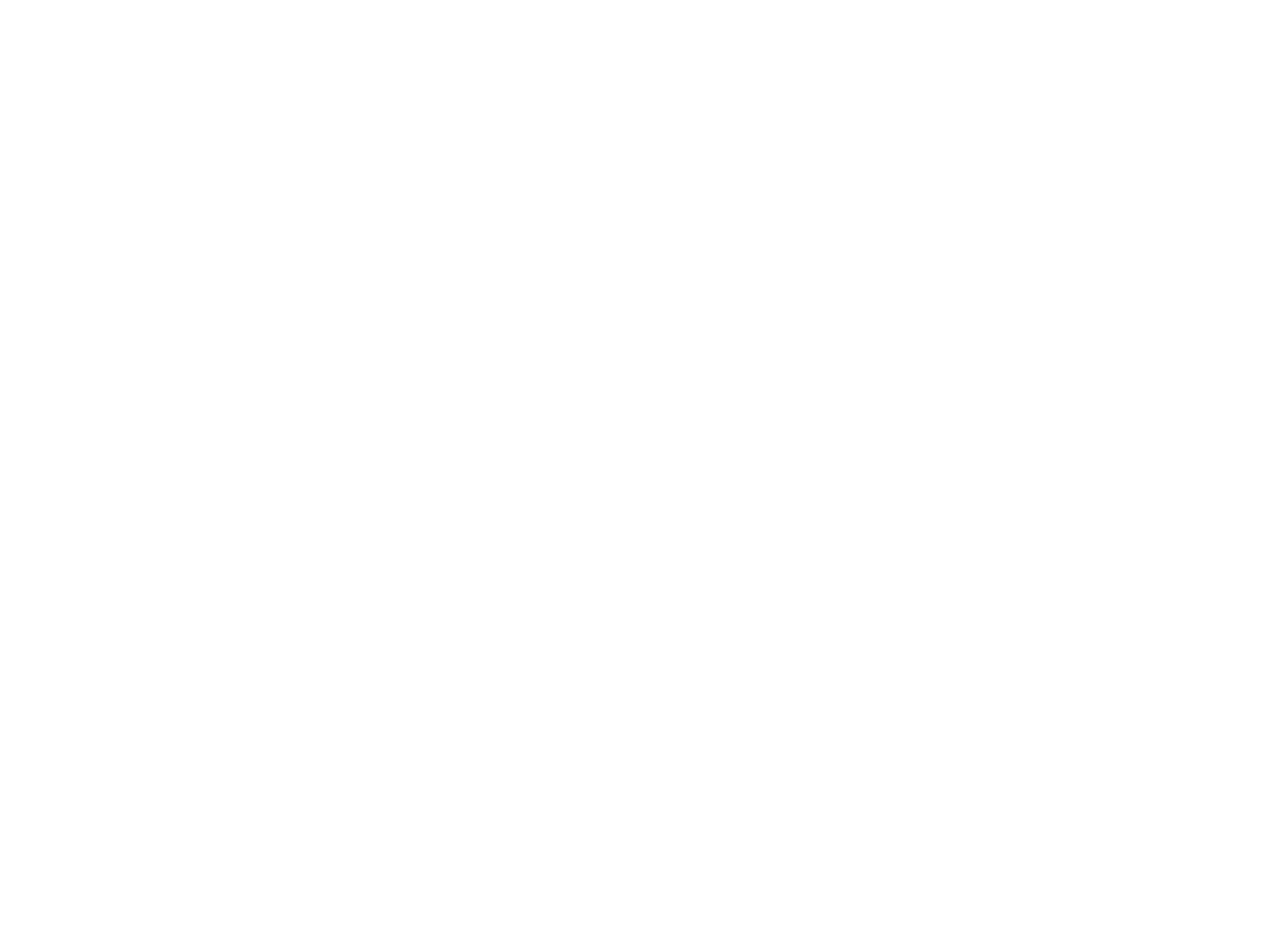
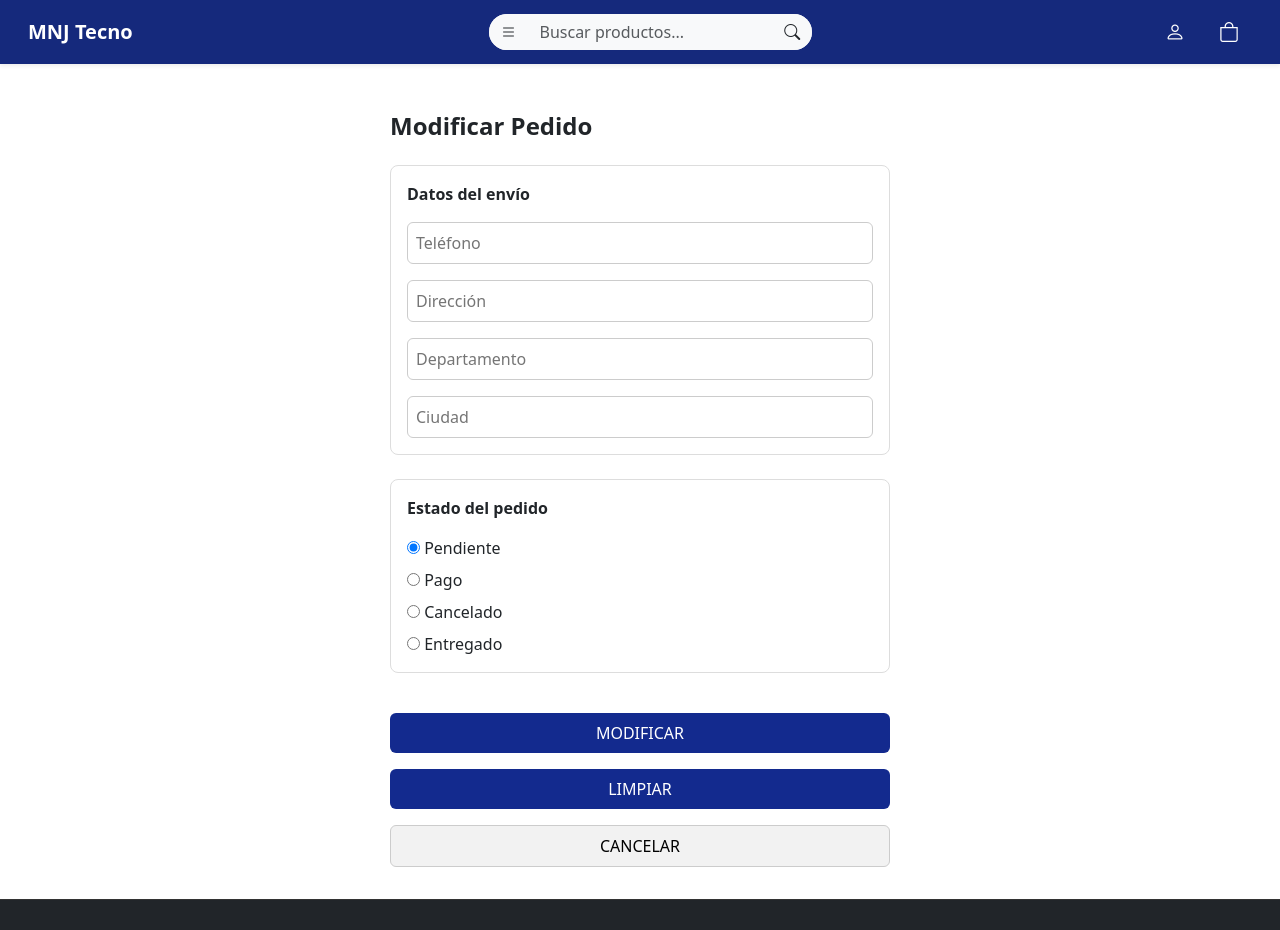
Before and after one commit to mat1as75/tallerRIA, an Angular app: page /modificarPedido in a window 1280 px wide. Before the commit this address led to /. Shown: the top 930 px of the page. Before the commit the page ends 800 px from the top, so only its background shows below. Built offline with nearby package versions, Linux system fonts and the light colour scheme.

Commit message:
alta gestor y modificar pedido

```diff
--- /dev/null
+++ b/src/app/components/alta-gestor/alta-gestor.component.html
@@ -0,0 +1,39 @@
+<app-navbar></app-navbar>
+
+<div style="margin: auto; padding: 3rem; max-width: 800px; margin-top: 5rem;">
+  <h2 style="font-size: 24px; font-weight: bold; margin-bottom: 1rem;">Alta Gestor</h2>
+
+  <form>
+
+    <!-- Campos de entrada -->
+    <div style="display: flex; flex-direction: column; gap: 1rem; margin-bottom: 1.5rem;">
+      <input type="text" placeholder="Nombre" style="padding: 0.5rem; border: 1px solid #ccc; border-radius: 6px; width: 100%;" />
+      <input type="text" placeholder="Apellido" style="padding: 0.5rem; border: 1px solid #ccc; border-radius: 6px; width: 100%;" />
+      <input type="email" placeholder="Email" style="padding: 0.5rem; border: 1px solid #ccc; border-radius: 6px; width: 100%;" />
+      <input type="password" placeholder="Contraseña" style="padding: 0.5rem; border: 1px solid #ccc; border-radius: 6px; width: 100%;" />
+    </div>
+
+    <!-- Permisos -->
+    <div style="border: 1px solid #ddd; border-radius: 8px; padding: 1rem; margin-bottom: 2rem; width: 100%;">
+      <p style="font-weight: bold; margin-bottom: 0.5rem;">Permisos de gestión</p>
+      <div style="display: flex; flex-direction: column; gap: 0.5rem;">
+        <label><input type="checkbox" checked /> Productos</label>
+        <label><input type="checkbox" /> Inventario</label>
+        <label><input type="checkbox" checked /> Pedidos</label>
+        <label><input type="checkbox" /> Validación</label>
+        <label><input type="checkbox" checked /> Soporte</label>
+      </div>
+    </div>
+
+    <!-- Botones -->
+    <div style="display: flex; flex-direction: column; gap: 1rem;">
+      <button type="submit" style="background-color: #132A8E; color: white; padding: 0.5rem 1rem; border: none; border-radius: 6px; width: 100%;">AÑADIR</button>
+      <button type="reset" style="background-color: #132A8E; color: white; padding: 0.5rem 1rem; border: none; border-radius: 6px; width: 100%;">LIMPIAR</button>
+      <button type="button" style="background-color: #f2f2f2; color: #000; padding: 0.5rem 1rem; border: 1px solid #ccc; border-radius: 6px; width: 100%;">CANCELAR</button>
+    </div>
+
+  </form>
+</div>
+
+
+<app-footer></app-footer>
--- /dev/null
+++ b/src/app/components/modificar-pedido/modificar-pedido.component.html
@@ -0,0 +1,51 @@
+<app-navbar></app-navbar>
+
+<div style="display: flex; justify-content: center; padding: 2rem; gap: 3rem; margin-top: 5rem; ">
+
+  <div style="flex: 1; max-width: 500px;">
+    <h2 style="font-size: 24px; font-weight: bold; margin-bottom: 1.5rem;">Modificar Pedido</h2>
+
+    <!-- datos del envío -->
+    <div style="border: 1px solid #ddd; border-radius: 8px; padding: 1rem; margin-bottom: 1.5rem;">
+      <p style="font-weight: bold; margin-bottom: 1rem;">Datos del envío</p>
+
+      <div style="display: flex; flex-direction: column; gap: 1rem;">
+        <input type="text" placeholder="Teléfono" style="padding: 0.5rem; border: 1px solid #ccc; border-radius: 6px;" />
+        <input type="text" placeholder="Dirección" style="padding: 0.5rem; border: 1px solid #ccc; border-radius: 6px;" />
+        <input type="text" placeholder="Departamento" style="padding: 0.5rem; border: 1px solid #ccc; border-radius: 6px;" />
+        <input type="text" placeholder="Ciudad" style="padding: 0.5rem; border: 1px solid #ccc; border-radius: 6px;" />
+      </div>
+    </div>
+
+    <!-- estado del pedido -->
+    <div style="border: 1px solid #ddd; border-radius: 8px; padding: 1rem;">
+      <p style="font-weight: bold; margin-bottom: 1rem;">Estado del pedido</p>
+
+      <div style="display: flex; flex-direction: column; gap: 0.5rem;">
+        <label><input type="radio" name="estado" checked /> Pendiente</label>
+        <label><input type="radio" name="estado" /> Pago</label>
+        <label><input type="radio" name="estado" /> Cancelado</label>
+        <label><input type="radio" name="estado" /> Entregado</label>
+      </div>
+    </div>
+
+    <div style="display: flex; flex-direction: column; gap: 1rem;">
+    <br>
+    <button type="submit" style="background-color: #132A8E; color: white; padding: 0.5rem 2rem; border: none; border-radius: 6px;">MODIFICAR</button>
+    <button type="reset" style="background-color: #132A8E; color: white; padding: 0.5rem 2rem; border: none; border-radius: 6px;">LIMPIAR</button>
+    <button type="button" style="background-color: #f2f2f2; color: #000; padding: 0.5rem 2rem; border: 1px solid #ccc; border-radius: 6px;">CANCELAR</button>
+
+    </div>
+
+
+
+  </div>
+
+  <!-- botones -->
+
+
+
+
+</div>
+
+<app-footer></app-footer>
```
Also changed, not shown: src/app/app.routes.ts (+6 -1 lines), src/app/components/alta-gestor/alta-gestor.component.ts (added, +13 -0 lines), src/app/components/modificar-pedido/modificar-pedido.component.ts (added, +13 -0 lines), src/app/components/alta-gestor/alta-gestor.component.scss (added), src/app/components/modificar-pedido/modificar-pedido.component.scss (added), 2 other files (tests, documents, lock files or other folders).
